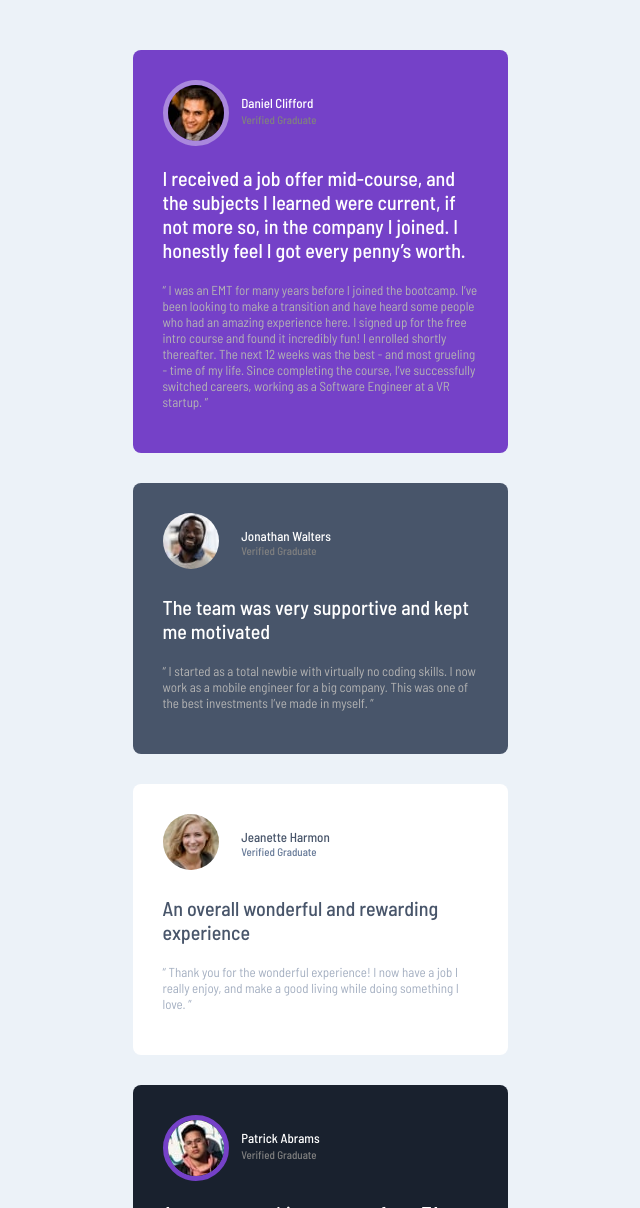
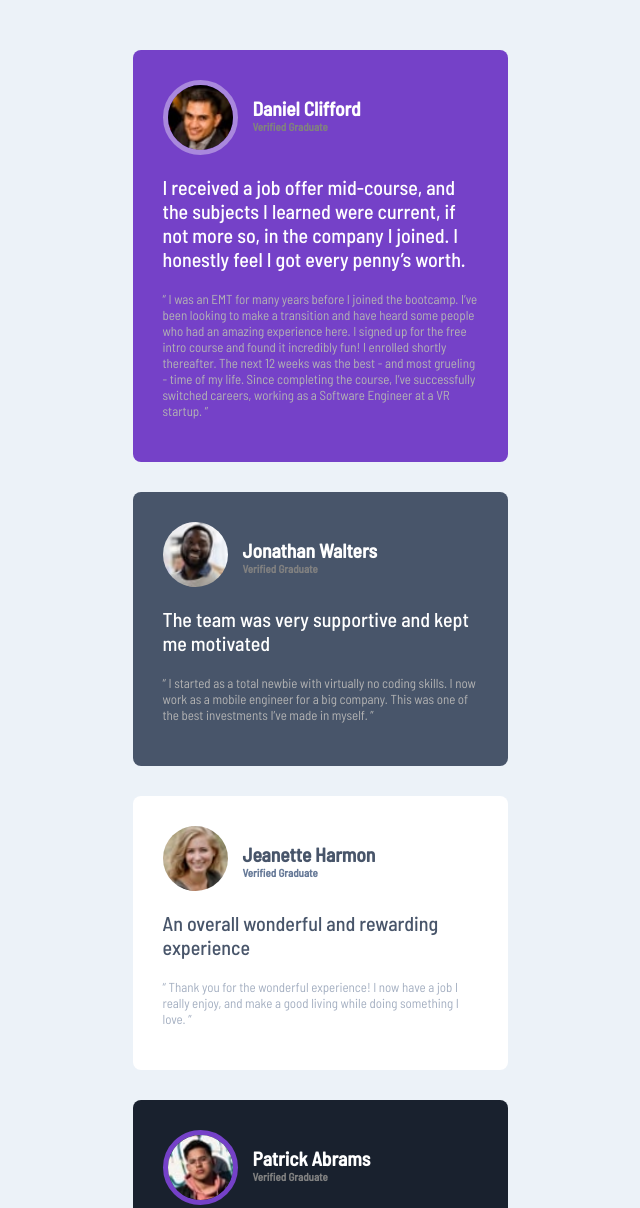
Before and after one commit to ChronosZen/HTML-CSS-PRATICES, a plain HTML site: page index.html in a window 1280 px wide. Shown: the top 1208 px of the page, without its empty margins (320-960 px from the left). Drawn offline with Linux system fonts and the light colour scheme.

Commit message:
Add files via upload

```diff
--- a/index.html
+++ b/index.html
@@ -19,8 +19,10 @@
     <div class="daniel">
       <div class="name">
         <img src="./images/image-daniel.jpg" alt="">
-        <p class="fn">Daniel Clifford</p>
-        <p class="ver">Verified Graduate</p>
+        <div class="fullname">
+        <h2 class="fn">Daniel Clifford</h2>
+        <h3 class="ver">Verified Graduate</h3>
+        </div>
       </div>
       <div class="quote">
         <p>
@@ -42,8 +44,10 @@
     <div class="jonathan">
       <div class="name">
         <img src="./images/image-jonathan.jpg" alt="">
-        <p class="fn">Jonathan Walters</p>
-        <p class="ver">Verified Graduate</p>
+        <div class="fullname">
+        <h2 class="fn">Jonathan Walters</h2>
+        <h3 class="ver">Verified Graduate</h3>
+        </div>
       </div>
       <div class="quote">
         <p>
@@ -61,8 +65,10 @@
     <div class="jean">
       <div class="namewh">
         <img src="./images/image-jeanette.jpg" alt="">
-        <p class="fn">Jeanette Harmon</p>
-        <p class="verwh">Verified Graduate</p>
+        <div class="fullname">
+        <h2 class="fn">Jeanette Harmon</h2>
+        <h3 class="verwh">Verified Graduate</h3>
+        </div>
       </div>
      <div class="quotewh">
       <p>
@@ -79,9 +85,12 @@
 
     <div class="patrick">
       <div class="name">
+
         <img src="./images/image-patrick.jpg" alt="">
-        <p class="fn">Patrick Abrams</p>
-        <p class="ver">Verified Graduate</p>
+        <div class="fullname">
+        <h2 class="fn">Patrick Abrams</h2>
+        <h3 class="ver">Verified Graduate</h3>
+      </div>
       </div>
       <div class="quote">
         <p>
@@ -102,8 +111,10 @@
     <div class="kira">
       <div class="namewh">
       <img src="./images/image-kira.jpg" alt="">
-       <p class="fn">Kira Whittle</p>
-       <p class="verwh">Verified Graduate</p>
+      <div class="fullname">
+       <h2 class="fn">Kira Whittle</h2>
+       <h3 class="verwh">Verified Graduate</h3>
+      </div>
       </div>
       <div class="quotewh">
         Such a life-changing experience. Highly recommended!
--- a/style.css
+++ b/style.css
@@ -35,7 +35,9 @@ padding: 30px;
 margin-bottom: 30px;
 }
 img{
-    border-radius: 100px;
+    border-radius: 50%;
+    width: 5rem;
+    height:5rem;
     }
 .daniel img{
     border: solid 5px;
@@ -72,31 +74,30 @@ color:hsl(0, 0%, 70%);
     font-size: 11px;
  }
 .name, .namewh{
-    color:hsl(0, 0%, 100%);
     font-weight: 500;
-    display:grid;
-    grid-template-columns: repeat(4,1fr);
-    grid-template-rows: 1fr 1fr;
+    display:flex;
 
-}
-.name img, .namewh img{
-    grid-row: 1/ span 2;
-}
-.name p, .namewh p{
-    margin-bottom: 0px;
-    grid-column: 2/4;
-}
-.fn{
-    margin-top: 15px;
-}
-.ver, .verwh{
-    grid-row:2/3 ;
-    margin:0;
 }
 .namewh{
     color:hsl(217, 19%, 35%);
     font-weight: 500;
 }
+h2{
+    margin-bottom:0px;
+    color: white;
+}
+h3{
+    margin-top:0px;
+}
+.fullname{
+    margin-left: 15px;
+}
+.namewh h2{
+    color:hsl(217, 19%, 35%);
+}
+
+
+
 @media screen and (min-width: 1440px){
 .container{
     display: grid;
@@ -133,6 +134,4 @@ body{
     margin:0;
 }
 
-
-
 }
```
